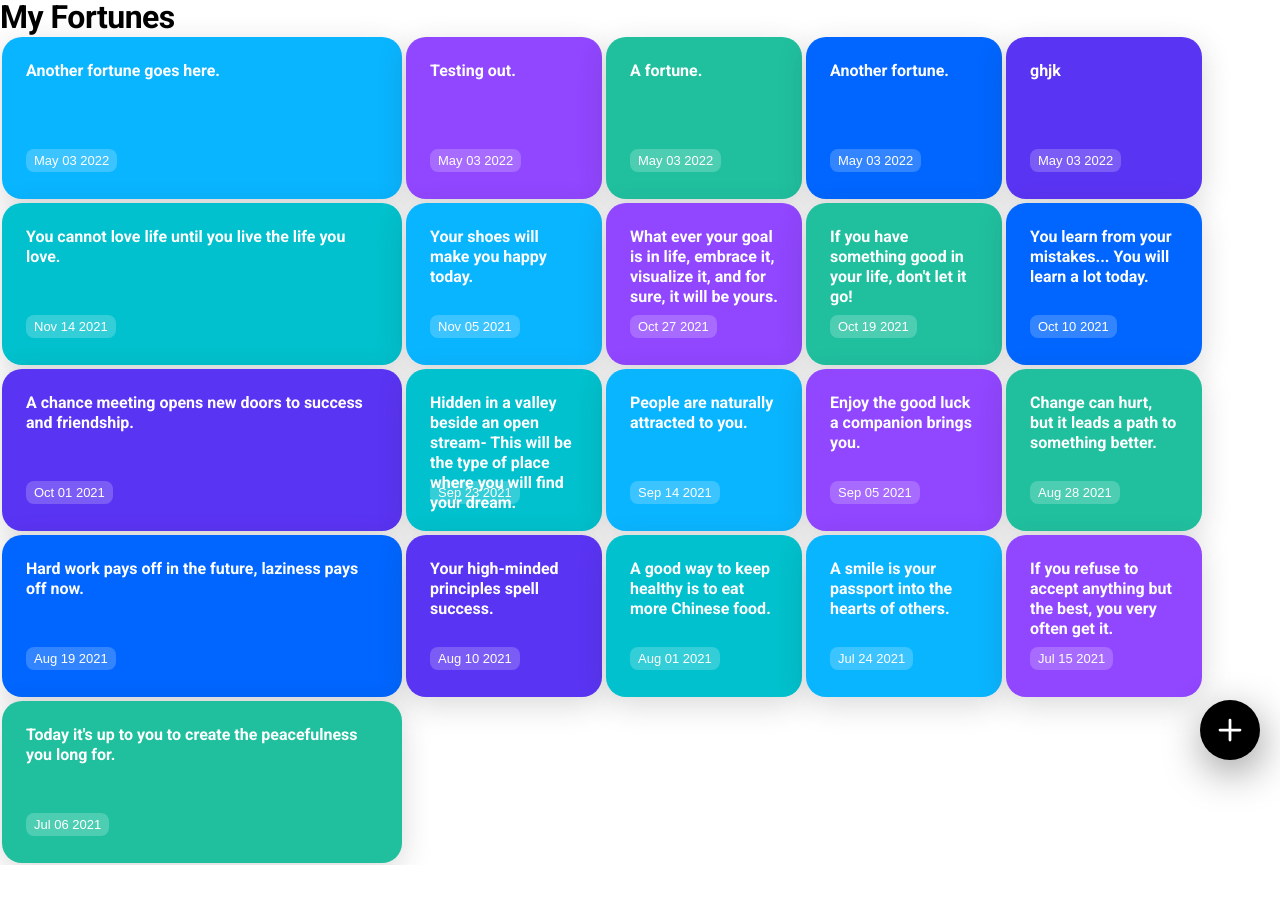
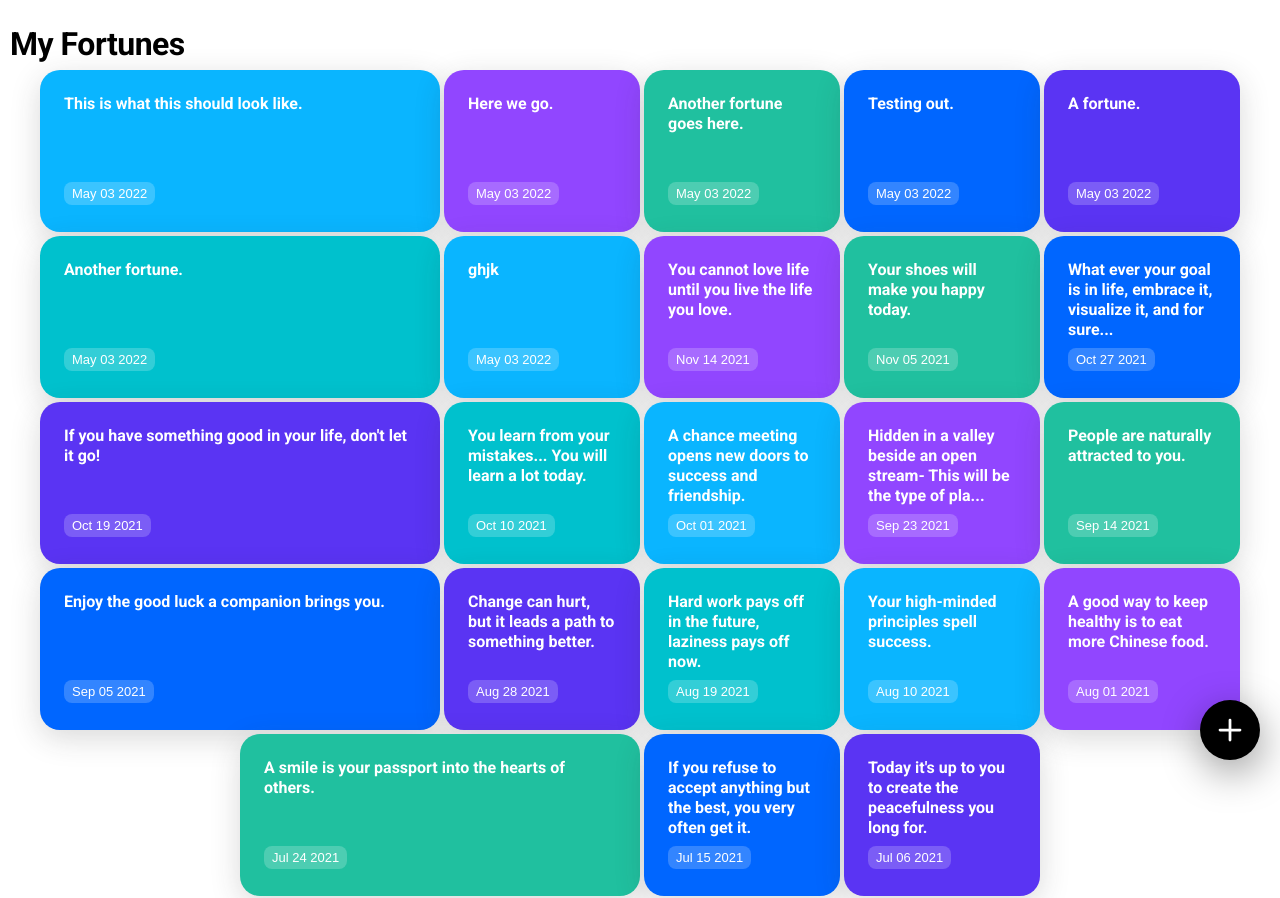
Before and after one commit to floridamaniac/fortune-cookie, a React app: page / in a window 1280 px wide. Before the commit the page ends 865 px from the top, so only its background shows below. Built offline with nearby package versions, Linux system fonts and the light colour scheme; data requests are answered from the project's data file.

Commit message:
Add clipped text when fortunes are too long

```diff
--- a/fortune-data.json
+++ b/fortune-data.json
@@ -83,6 +83,14 @@
     {
       "text": "Another fortune goes here.",
       "date": "2022-05-03T03:35:33.186Z"
+    },
+    {
+      "text": "Here we go.",
+      "date": "2022-05-03T03:36:14.148Z"
+    },
+    {
+      "text": "This is what this should look like.",
+      "date": "2022-05-03T03:43:17.863Z"
     }
   ]
 }
--- a/src/index.jsx
+++ b/src/index.jsx
@@ -45,6 +45,13 @@ function App() {
     setNewFormText(e.target.value);
   };
 
+  const clippedText = (text) => {
+    if (text.length > 70) {
+      return (text.slice(0, 70).concat('...'));
+    }
+    return text;
+  };
+
   return (
     <>
       <FortuneTitle>My Fortunes</FortuneTitle>
@@ -60,7 +67,7 @@ function App() {
                 </CloseFortune>
               )}
               <FortuneText>
-                {fortune.text}
+                {activeFortune === i ? fortune.text : clippedText(fortune.text)}
               </FortuneText>
               <FortuneDate>
                 {new Date(fortune.date).toDateString().split(' ').slice(1)
@@ -115,13 +122,12 @@ const FortuneTitle = styled.h1`
   font-style: normal;
   font-weight: 700;
   font-size: 32px;
-  line-height: 35px;
-  /* identical to box height, or 109% */
   letter-spacing: -0.5px;
+  margin-top: 20px;
+  margin-left: 10px;
 `;
 
 const FortuneText = styled.p`
-  /* position: absolute; */
   font-family: 'Roboto';
   font-style: normal;
   font-weight: 700;
@@ -249,9 +255,9 @@ const AddFortuneIcon = styled.span`
 `;
 
 const Fortunes = styled.section`
-  /* width: 400px; */
   display: flex;
   flex-wrap: wrap;
+  justify-content: center;
   & > :nth-child(5n + 1) {
     width: 400px;
   }
```
